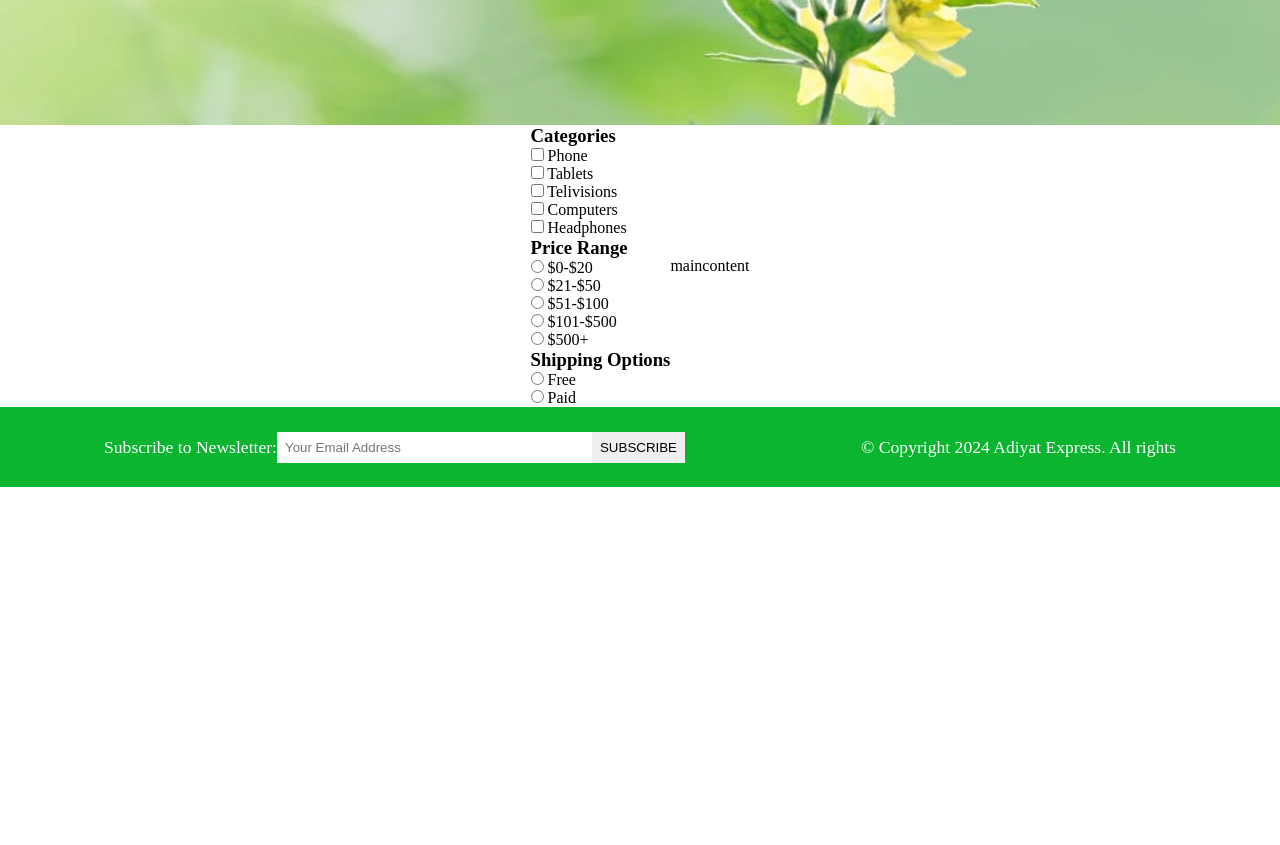
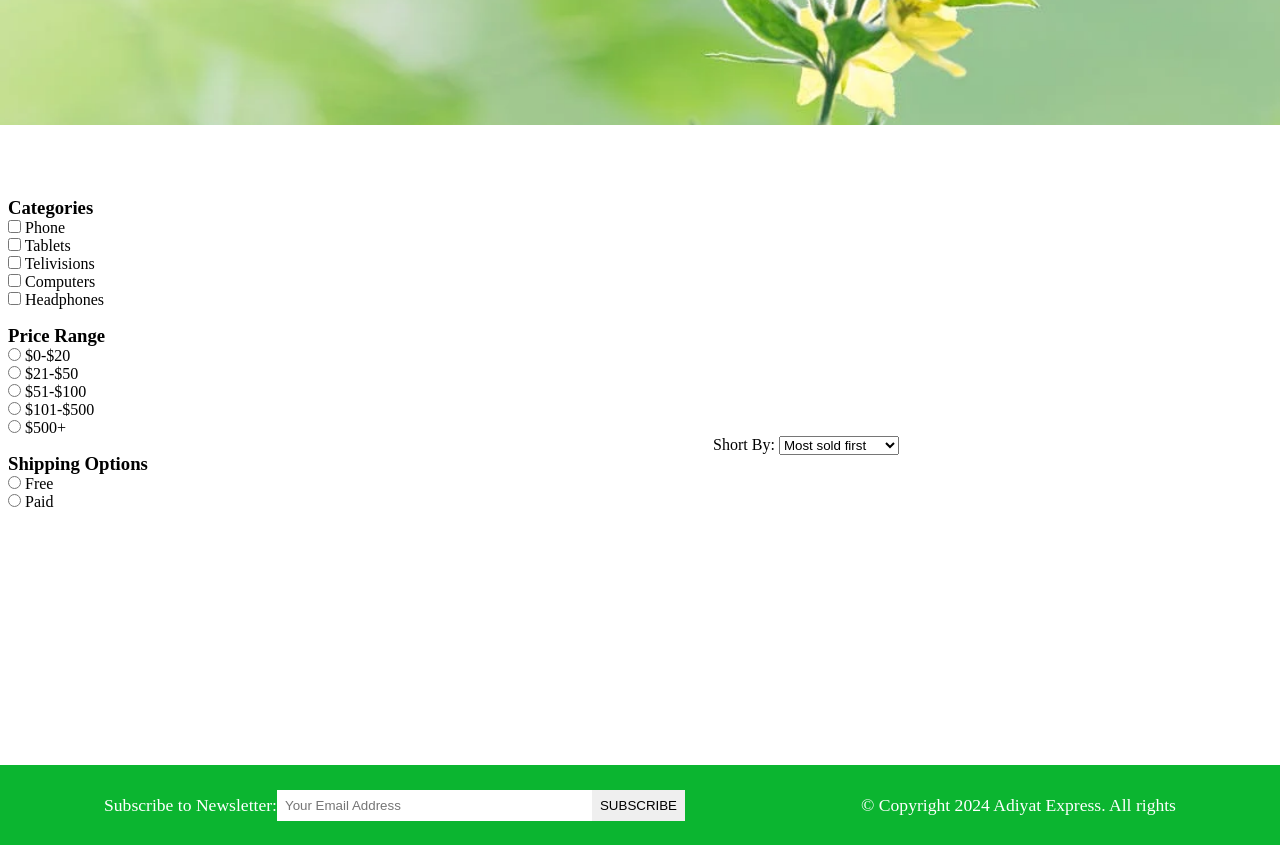
Before and after one commit to minnatur-rahman/css_ecom_project, a plain HTML site: page index.html in a window 1280 px wide. Shown: the part 680-1525 px from the top of the page. Before the commit the page ends 1167 px from the top, so only its background shows below. Drawn offline with Linux system fonts and the light colour scheme.

Commit message:
iuadhsuiyh

```diff
--- a/index.html
+++ b/index.html
@@ -203,10 +203,21 @@
 
             </ul>
         </section>
-
-
        </div>
-       <div class="main-content">maincontent</div>
+       <div class="main-content">
+        <section class="action flex-space-around">
+            <div class="actions_sort">
+                <label for="sort">Short By: </label>
+                <select name="sort" id="sort">
+                    <option value="sold">Most sold first</option>
+                    <option value="rating">Most rated first</option>
+                    <option value="price">Cheapest first</option>
+                    <option value="arrival">Newest first</option>
+                    <option value="discount">Biggest discount</option>
+                </select>
+            </div>
+        </section>
+       </div>
      </main>
 
      <!-- footer starts here -->
--- a/style.css
+++ b/style.css
@@ -138,6 +138,25 @@ nav {
 }
 /* headers ends here */
 
+/* main starts here */
+main{
+    padding: 4rem 0;
+    min-height: 80vh;
+}
+.sidebar{
+    flex: 1;
+    padding: var(--padding);
+    display: flex;
+    flex-direction: column;
+    justify-content: center;
+    gap: 1rem;
+    align-self: flex-start;
+}
+.main-content{
+    flex: 3;
+}
+/* main ends here */
+
 /* footer starts here  */
 .footer{
     padding: 1rem;
```
